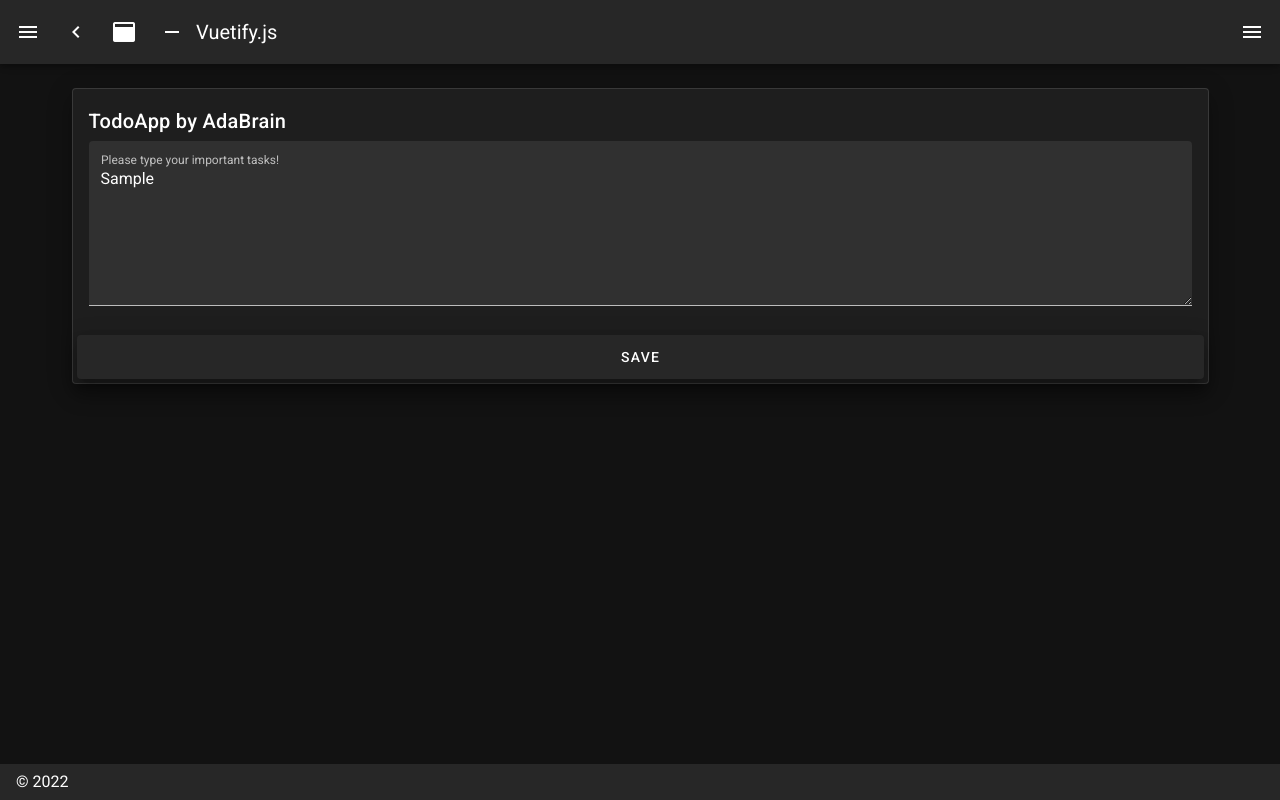
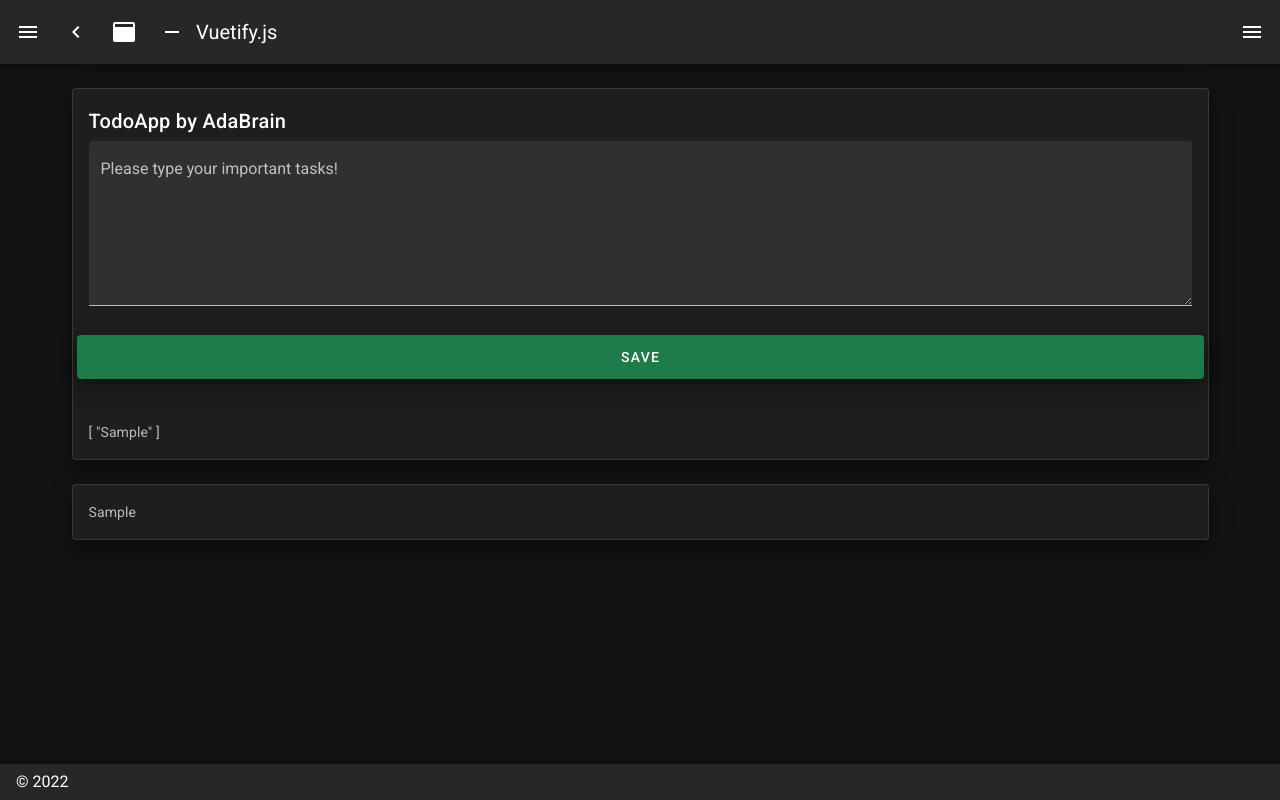
Before and after one commit to AdaBrain/todoApp, a Nuxt app: page / in a window 1280 px wide. Both pictures are taken after typing "Sample" into the empty fields and a click on the button "SAVE". Built offline with nearby package versions, Linux system fonts and the light colour scheme.

Commit message:
Add Task Card

```diff
--- a/pages/index.vue
+++ b/pages/index.vue
@@ -11,6 +11,7 @@
                 name="input-7-4"
                 label="Please type your important tasks!"
                 value=""
+                v-model="taskContent"
               ></v-textarea>
             </v-row>
             <v-row>
@@ -18,10 +19,26 @@
                 block
                 elevation="12"
                 large
+                color="#1E7C4B"
+                @click="onClickSave"
               >
                 Save
               </v-btn>
             </v-row>
+          </v-card-text>
+          <v-card-subtitle>
+            {{ taskContent }} <br />
+            {{ taskList }}
+          </v-card-subtitle>
+        </v-card>
+      </v-col>
+    </v-row>
+
+    <v-row>
+      <v-col cols="12" v-for="(task, i) in taskList" :key="i">
+        <v-card elevation="13" outlined>
+          <v-card-text>
+            {{ task }}
           </v-card-text>
         </v-card>
       </v-col>
@@ -32,5 +49,19 @@
 <script>
 export default {
   name: "IndexPage",
+  data() {
+    return {
+      taskContent: "",
+      taskList: [],
+    };
+  },
+  methods: {
+    onClickSave() {
+      if (this.taskContent !== "") {
+        this.taskList.push(this.taskContent);
+        this.taskContent = "";
+      }
+    },
+  },
 };
 </script>
```
